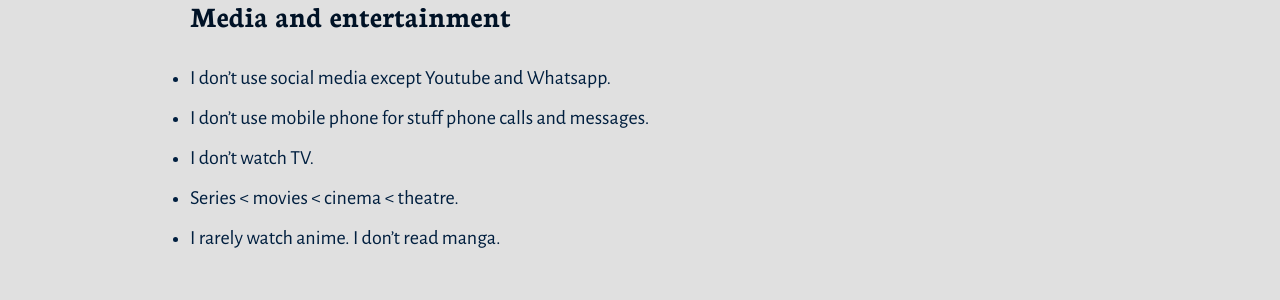
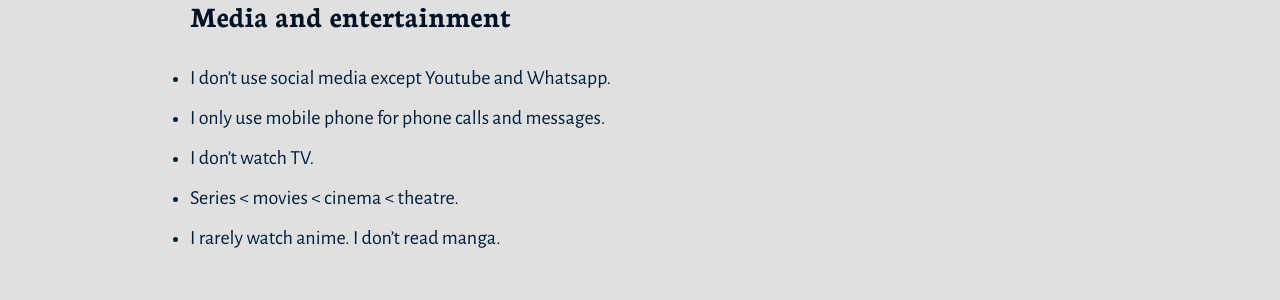
Before and after one commit to armandoahir/armandoahir.github.io, a Jekyll site: the page built from _posts/2026-04-21-Constraints.md, in a window 1280 px wide. Shown: the part 506-806 px from the top of the page. Built offline with Jekyll 4.4.1, drawn with Linux system fonts in a browser that asks for light colours.

Commit message:
[21th Apr]  update

```diff
--- a/_posts/2026-04-21-Constraints.md
+++ b/_posts/2026-04-21-Constraints.md
@@ -11,7 +11,7 @@
 
 ### Media and entertainment
 - I don’t use social media except Youtube and Whatsapp.
-- I don't use mobile phone for stuff  phone calls and messages.
+- I only use mobile phone for phone calls and messages.
 - I don’t watch TV.
 - Series < movies < cinema < theatre.
 - I rarely watch anime. I don't read manga.
```
